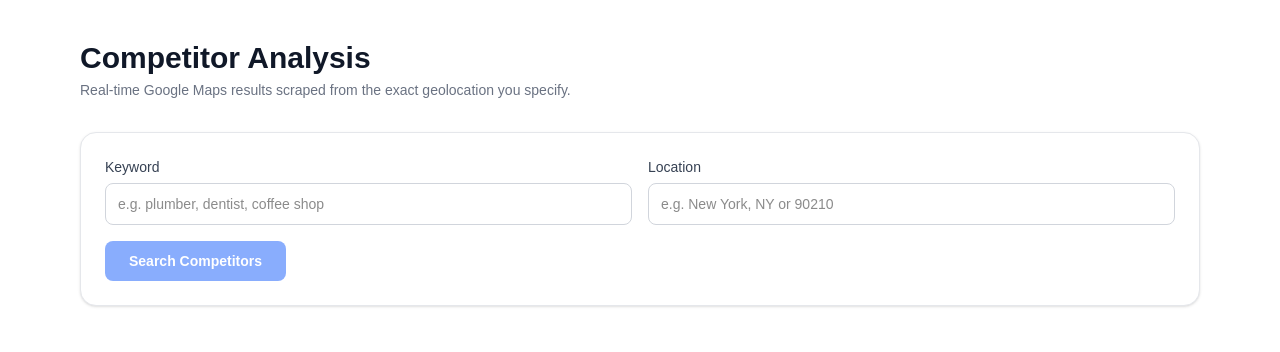
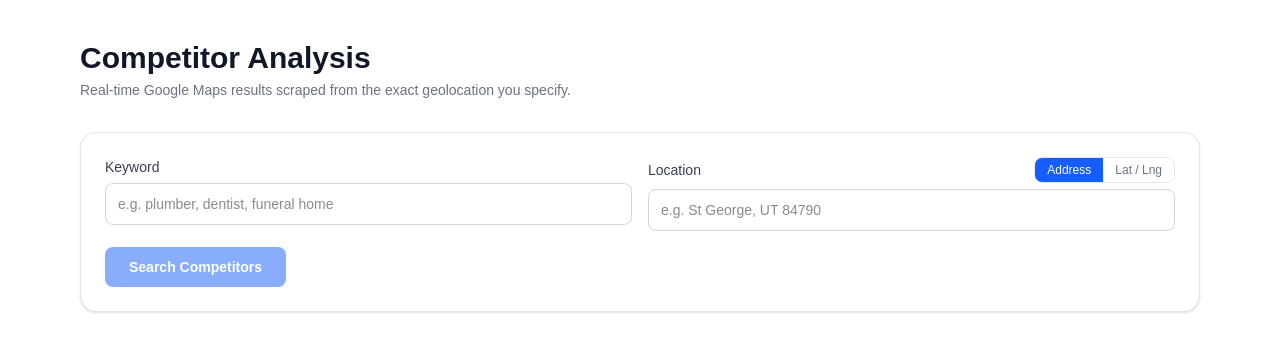
Before and after one commit to ralphgrrm18/competitor-analysis, a Next.js app: page / in a window 1280 px wide. Shown: the top 352 px of the page. Built offline with nearby package versions, Linux system fonts and the light colour scheme.

Commit message:
Add lat/lng coordinate mode to search form

```diff
--- a/app/page.tsx
+++ b/app/page.tsx
@@ -4,17 +4,28 @@ import { useState } from "react";
 import CompetitorCard from "@/components/CompetitorCard";
 import type { Competitor } from "@/lib/places";
 
+type LocationMode = "address" | "coords";
+
 export default function Home() {
   const [keyword, setKeyword] = useState("");
+  const [locationMode, setLocationMode] = useState<LocationMode>("address");
   const [location, setLocation] = useState("");
+  const [lat, setLat] = useState("");
+  const [lng, setLng] = useState("");
   const [loading, setLoading] = useState(false);
   const [results, setResults] = useState<Competitor[] | null>(null);
   const [error, setError] = useState<string | null>(null);
-  const [searchedFor, setSearchedFor] = useState<{ keyword: string; location: string } | null>(null);
+  const [searchedFor, setSearchedFor] = useState<{ keyword: string; label: string } | null>(null);
+
+  const canSubmit =
+    keyword.trim() &&
+    (locationMode === "address"
+      ? location.trim()
+      : lat.trim() && lng.trim());
 
   async function handleSearch(e: React.FormEvent) {
     e.preventDefault();
-    if (!keyword.trim() || !location.trim()) return;
+    if (!canSubmit) return;
 
     setLoading(true);
     setError(null);
@@ -24,15 +35,27 @@ export default function Home() {
       const scraperUrl = process.env.NEXT_PUBLIC_SCRAPER_API_URL;
       if (!scraperUrl) throw new Error("Scraper URL not configured");
 
+      const body =
+        locationMode === "coords"
+          ? { keyword: keyword.trim(), lat: parseFloat(lat), lng: parseFloat(lng) }
+          : { keyword: keyword.trim(), location: location.trim() };
+
       const res = await fetch(`${scraperUrl}/api/scrape`, {
         method: "POST",
         headers: { "Content-Type": "application/json" },
-        body: JSON.stringify({ keyword: keyword.trim(), location: location.trim() }),
+        body: JSON.stringify(body),
       });
       const data = await res.json();
       if (!res.ok) throw new Error(data.error ?? "Something went wrong");
+
       setResults(data.results);
-      setSearchedFor({ keyword: keyword.trim(), location: location.trim() });
+      setSearchedFor({
+        keyword: keyword.trim(),
+        label:
+          locationMode === "coords"
+            ? `${parseFloat(lat).toFixed(5)}, ${parseFloat(lng).toFixed(5)}`
+            : location.trim(),
+      });
     } catch (err: unknown) {
       setError(err instanceof Error ? err.message : "Unknown error");
     } finally {
@@ -54,6 +77,7 @@ export default function Home() {
           onSubmit={handleSearch}
           className="bg-white rounded-2xl border border-gray-200 shadow-sm p-6 flex flex-col gap-4"
         >
+          {/* Row 1: Keyword + Location mode toggle */}
           <div className="grid grid-cols-1 sm:grid-cols-2 gap-4">
             <div className="flex flex-col gap-1.5">
               <label className="text-sm font-medium text-gray-700" htmlFor="keyword">
@@ -62,32 +86,88 @@ export default function Home() {
               <input
                 id="keyword"
                 type="text"
-                placeholder="e.g. plumber, dentist, coffee shop"
+                placeholder="e.g. plumber, dentist, funeral home"
                 value={keyword}
                 onChange={(e) => setKeyword(e.target.value)}
                 className="rounded-lg border border-gray-300 px-3 py-2.5 text-sm focus:outline-none focus:ring-2 focus:ring-blue-500 focus:border-transparent"
                 required
               />
             </div>
+
             <div className="flex flex-col gap-1.5">
-              <label className="text-sm font-medium text-gray-700" htmlFor="location">
-                Location
-              </label>
+              <div className="flex items-center justify-between">
+                <label className="text-sm font-medium text-gray-700">Location</label>
+                {/* Mode toggle */}
+                <div className="flex rounded-lg border border-gray-200 overflow-hidden text-xs">
+                  <button
+                    type="button"
+                    onClick={() => setLocationMode("address")}
+                    className={`px-3 py-1 transition-colors ${
+                      locationMode === "address"
+                        ? "bg-blue-600 text-white"
+                        : "bg-white text-gray-500 hover:bg-gray-50"
+                    }`}
+                  >
+                    Address
+                  </button>
+                  <button
+                    type="button"
+                    onClick={() => setLocationMode("coords")}
+                    className={`px-3 py-1 transition-colors ${
+                      locationMode === "coords"
+                        ? "bg-blue-600 text-white"
+                        : "bg-white text-gray-500 hover:bg-gray-50"
+                    }`}
+                  >
+                    Lat / Lng
+                  </button>
+                </div>
+              </div>
+
+              {locationMode === "address" ? (
                 <input
                   id="location"
                   type="text"
-                placeholder="e.g. New York, NY or 90210"
+                  placeholder="e.g. St George, UT 84790"
                   value={location}
                   onChange={(e) => setLocation(e.target.value)}
                   className="rounded-lg border border-gray-300 px-3 py-2.5 text-sm focus:outline-none focus:ring-2 focus:ring-blue-500 focus:border-transparent"
                   required
                 />
+              ) : (
+                <div className="flex gap-2">
+                  <input
+                    type="number"
+                    step="any"
+                    placeholder="Latitude (e.g. 37.1041)"
+                    value={lat}
+                    onChange={(e) => setLat(e.target.value)}
+                    className="w-1/2 rounded-lg border border-gray-300 px-3 py-2.5 text-sm focus:outline-none focus:ring-2 focus:ring-blue-500 focus:border-transparent"
+                    required
+                  />
+                  <input
+                    type="number"
+                    step="any"
+                    placeholder="Longitude (e.g. -113.5684)"
+                    value={lng}
+                    onChange={(e) => setLng(e.target.value)}
+                    className="w-1/2 rounded-lg border border-gray-300 px-3 py-2.5 text-sm focus:outline-none focus:ring-2 focus:ring-blue-500 focus:border-transparent"
+                    required
+                  />
+                </div>
+              )}
+
+              {locationMode === "coords" && (
+                <p className="text-xs text-gray-400">
+                  Right-click any spot on Google Maps → "What&apos;s here?" to copy exact coordinates.
+                </p>
+              )}
             </div>
           </div>
 
           <button
             type="submit"
-            disabled={loading || !keyword.trim() || !location.trim()}
+            disabled={loading || !canSubmit}
             className="self-start rounded-lg bg-blue-600 text-white px-6 py-2.5 text-sm font-semibold hover:bg-blue-700 disabled:opacity-50 disabled:cursor-not-allowed transition-colors"
           >
             {loading ? "Searching…" : "Search Competitors"}
@@ -107,7 +187,7 @@ export default function Home() {
               <path className="opacity-75" fill="currentColor" d="M4 12a8 8 0 018-8v8H4z" />
             </svg>
             <span className="text-sm font-medium">Opening browser, spoofing location, scraping results…</span>
-            <span className="text-xs text-gray-400">This takes ~20–30 seconds</span>
+            <span className="text-xs text-gray-400">This takes ~2 minutes</span>
           </div>
         )}
 
@@ -117,7 +197,7 @@ export default function Home() {
               <p className="text-sm text-gray-600">
                 <span className="font-semibold text-gray-900">{results.length} results</span>{" "}
                 for <span className="font-medium">"{searchedFor?.keyword}"</span> near{" "}
-                <span className="font-medium">{searchedFor?.location}</span>
+                <span className="font-medium">{searchedFor?.label}</span>
               </p>
               {results.length > 0 && (
                 <button
```
Lines whose indentation alone changed are shown as unchanged.
